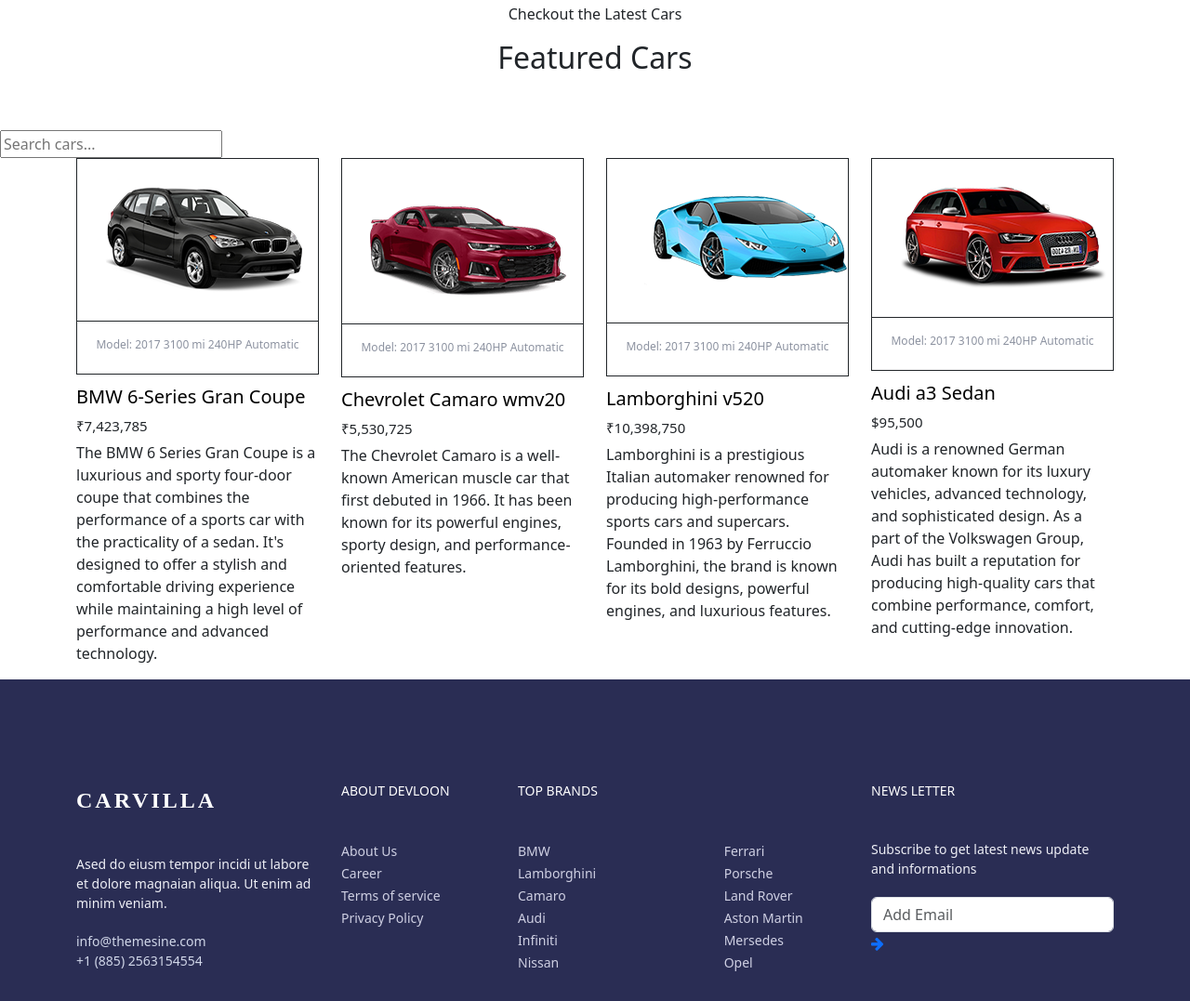
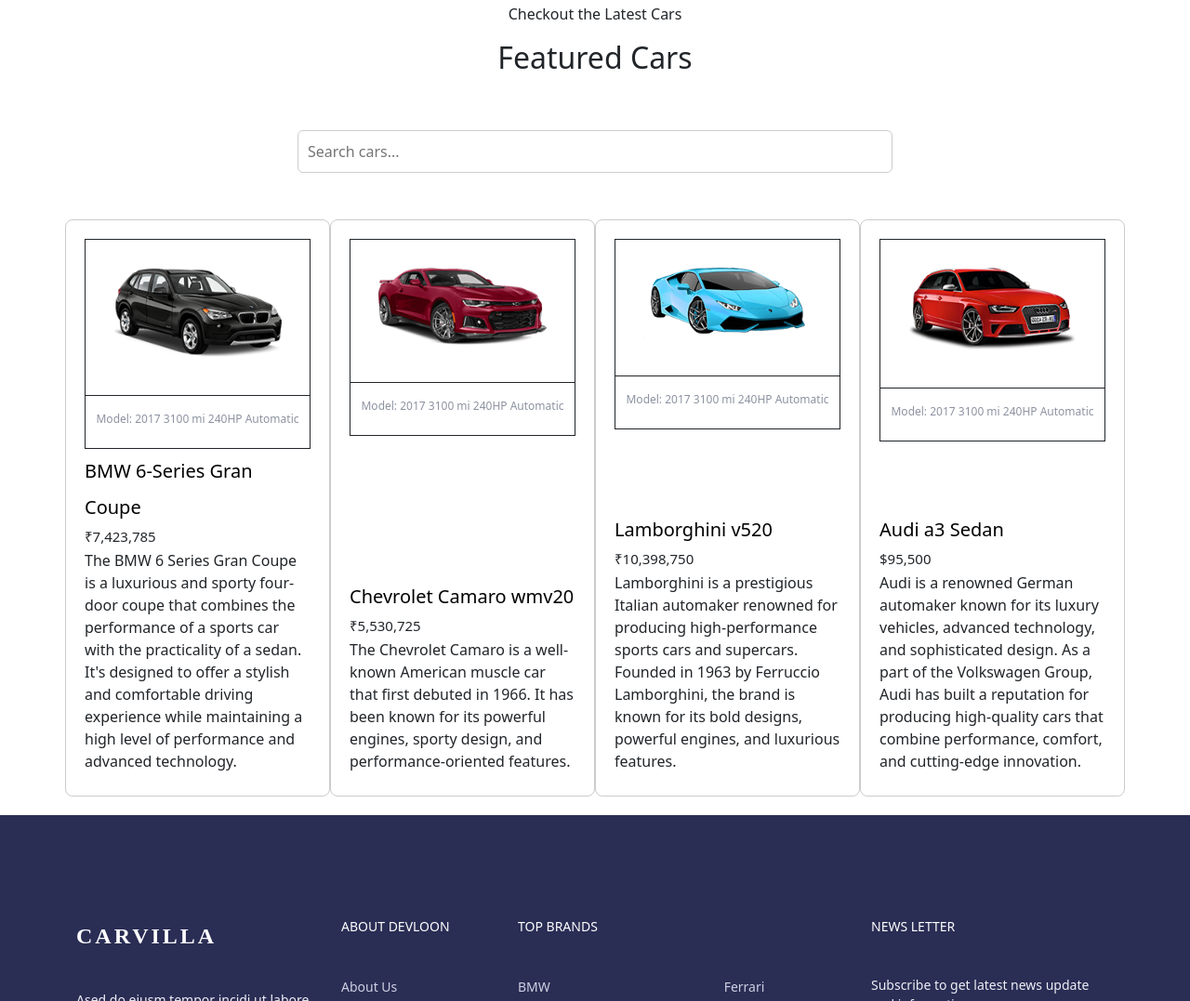
Before and after one commit to 14Kunalsharma/Carvila, a plain HTML site: page index.html in a window 1280 px wide. Shown: the part 2777-3854 px from the top of the page at 93% size. Drawn offline with nearby package versions, Linux system fonts and the light colour scheme; a script that the page names is missing.

Commit message:
Refactor CSS styles for improved layout and design

```diff
--- a/style.css
+++ b/style.css
@@ -1,122 +1,133 @@
-ul li{
+ul li {
     display: inline;
 }
-.container .column{
+.container .column {
     z-index: 99;
 }
-.header{
+.header {
     background-image: url("welcome-banner.jpg");
     padding-bottom: 250px;
 }
-.column{
+.column {
     position: fixed;
     width: 85%;
     background-color: black;
 }
-.content a{
+.content a {
     text-decoration: none;
     text-transform: uppercase;
     color: #fff;
     padding-right: 50px;
 }
-.content a:hover{
-    color:blue;
+.content a:hover {
+    color: blue;
 }
-.logo a{
+.logo a {
     text-decoration: none;
     text-transform: uppercase;
     color: #fff;
     font-size: 25px;
     font-family: serif;
 }
-.welcome-hero-txt{
+.welcome-hero-txt {
     text-align: center;
     padding: 200px 100px;
 }
-.welcome-hero-txt h2{
+.welcome-hero-txt h2 {
     text-transform: uppercase;
     font-weight: 800;
     font-size: 40px;
     color: #fff;
 }
-.welcome-hero-txt p{
+.welcome-hero-txt p {
     font-weight: 500;
     font-size: 15px;
     color: #fff;
 }
-.header .row{
+.header .row {
     padding: 20px;
 }
-.welcome-btn{
+.welcome-btn {
     padding: 10px 40px;
     text-transform: capitalize;
     background-color: rgb(62, 109, 170);
     color: #fff;
     border-color: rgb(62, 109, 170);
 }
-.welcome-btn:hover{
+.welcome-btn:hover {
     background-color: blue;
 }
-.welcome-btn a{
+.welcome-btn a {
     color: #fff;
     text-decoration: none;
 }
-.single-service-item{
-   border: 1px solid;
-   text-align: center;
-   padding-bottom: 30px;
+.single-service-item {
+    border: 1px solid;
+    text-align: center;
+    padding-bottom: 30px;
 }
-.single-service-item h2 a{
+.single-service-item h2 a {
     text-decoration: none;
     text-transform: capitalize;
-    color:black;
+    color: black;
     font-size: 25px;
 }
-.single-service-icon{
+.single-service-icon {
     font-size: 40px;
     padding: 50px 0;
 }
-.single-service-item:hover{
+.single-service-item:hover {
     color: #fff;
     background-color: blue;
 }
-.single-service-item a:hover{
+.single-service-item a:hover {
     color: #fff;
     background-color: blue;
 }
-#service{
+#service {
     padding-top: 100px;
 }
-span{
+span {
     text-transform: none;
 }
-.section-header{
+.section-header {
     text-align: center;
     text-transform: capitalize;
     padding: 50px;
 }
-.new-cars-txt a{
+.new-cars-txt a {
     text-decoration: none;
     color: black;
     text-transform: capitalize;
 }
-.single-new-cars-item{
+.single-new-cars-item {
     padding-bottom: 50px;
 }
-#new-cars{
+#new-cars {
     padding-top: 50px;
 }
-#features{
+#features {
     padding-top: 50px;
 }
-.car-1{
-    border-bottom:1px solid;
-    padding:30px;
+.search-container {
+    text-align: center;
+    margin-bottom: 30px;
 }
-.section-bottom{
+#searchInput {
+    width: 50%;
+    padding: 10px;
+    border-radius: 6px;
+    border: 1px solid #ccc;
+    font-size: 16px;
+}
+.car-1, .car-2, .car-3, .car-4 {
+    border-bottom: 1px solid;
+    padding: 30px;
+}
+.section-bottom {
     border: 1px solid;
 }
-.featured-model-info p{
+.featured-model-info p {
     font-size: 12px;
     color: #8c92a0;
     text-transform: capitalize;
@@ -124,29 +135,39 @@ span{
     padding-top: 10px;
     line-height: 30px;
 }
-.car-2{
-    border-bottom:1px solid;
-    padding:30px;
-    padding-top: 50px;
+.feature-column {
+    display: grid;
+    grid-template-columns: repeat(auto-fit, minmax(250px, 1fr));
+    gap: 20px;
+    padding: 20px 0;
 }
-.car-3{
-    border-bottom:1px solid;
-    padding:40px;
+.feature-column .col-3 {
+    display: flex;
+    flex-direction: column;
+    justify-content: space-between;
+    border: 1px solid #ccc;
+    padding: 20px;
+    background-color: #fff;
+    border-radius: 8px;
 }
-.car-4{
-    border-bottom:1px solid;
-    padding:30px;
+.feature-column .col-3 img {
+    width: 100%;
+    height: auto;
+    object-fit: cover;
+    margin-bottom: 10px;
 }
-.feature-column{
-    display: inline;
+.featured-cars-txt h2 a,
+.featured-cars-txt h3,
+.featured-cars-txt p {
+    margin: 5px 0;
 }
-.featured-cars-txt h2 a{
+.featured-cars-txt h2 a {
     text-decoration: none;
     text-transform: capitalize;
     font-size: 20px;
-    color:black ;
+    color: black;
 }
-.featured-cars-txt h3{
+.featured-cars-txt h3 {
     font-size: 15px;
 }
 .contact {
@@ -158,7 +179,9 @@ span{
 .single-footer-widget {
     margin-bottom: 40px;
 }
-.footer-logo a, .footer-logo a:hover, .footer-logo a:focus {
+.footer-logo a,
+.footer-logo a:hover,
+.footer-logo a:focus {
     display: inline-block;
     color: #fff;
     font-size: 24px;
@@ -178,11 +201,8 @@ span{
     margin: 0;
     color: #d1d7e9;
 }
-.footer-social a:hover{
+.footer-social a:hover {
     color: #fff;
-}
-.single-footer-widget {
-    margin-bottom: 40px;
 }
 .single-footer-widget h2 {
     font-size: 14px;
@@ -195,7 +215,7 @@ span{
     padding-left: 0;
 }
 .single-footer-widget ul li {
-    display:block;
+    display: block;
 }
 .single-footer-widget ul li a {
     font-size: 14px;
@@ -205,11 +225,11 @@ span{
     text-decoration: none;
     text-transform: capitalize;
 }
-.return-to-top{
+.return-to-top {
     display: block;
-    text-align:right;
+    text-align: right;
 }
-.fa-arrow-up{
+.fa-arrow-up {
     border: 1px hidden;
     color: #fff;
     background-color: blue;
@@ -220,10 +240,10 @@ span{
     position: fixed;
     border-radius: 100%;
 }
-.fa-arrow-up:hover{
+.fa-arrow-up:hover {
     color: blue;
     background-color: #fff;
 }
-.footer-copyright a{
+.footer-copyright a {
     text-decoration: none;
 }
```
